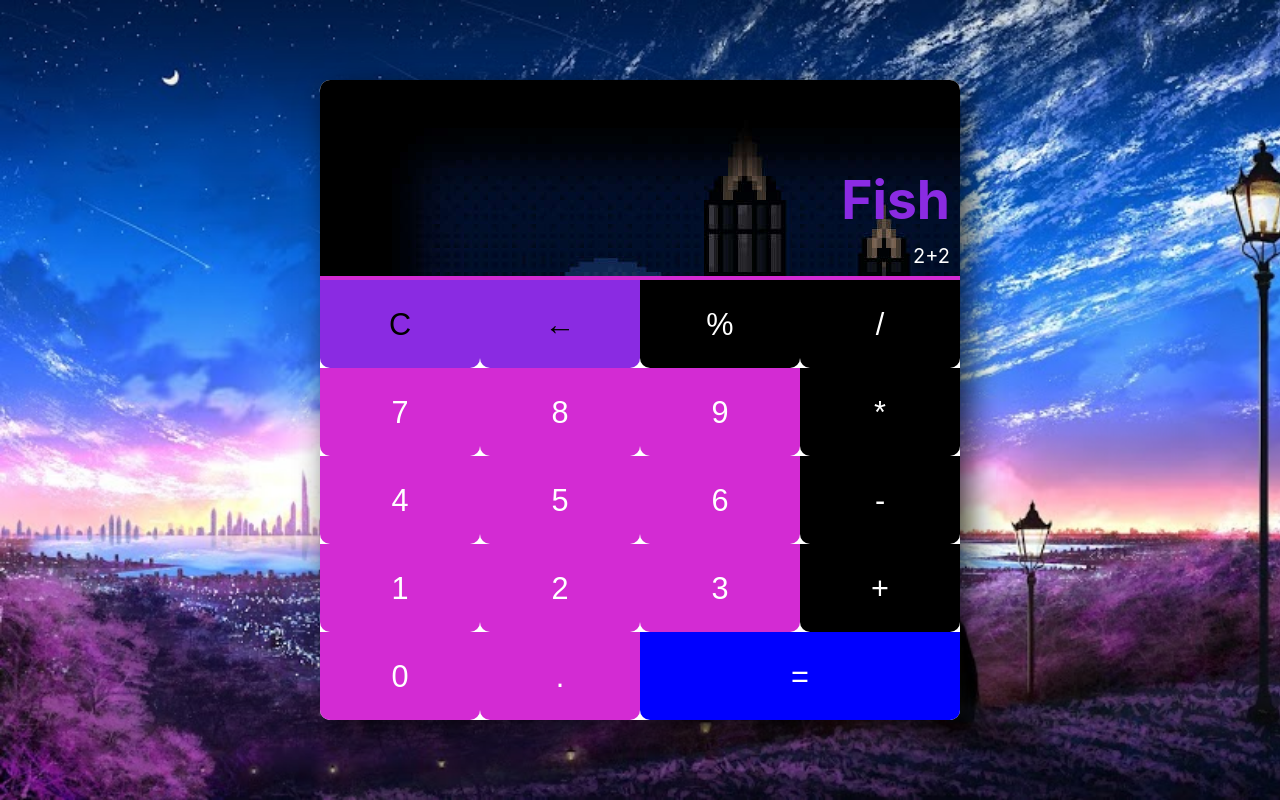
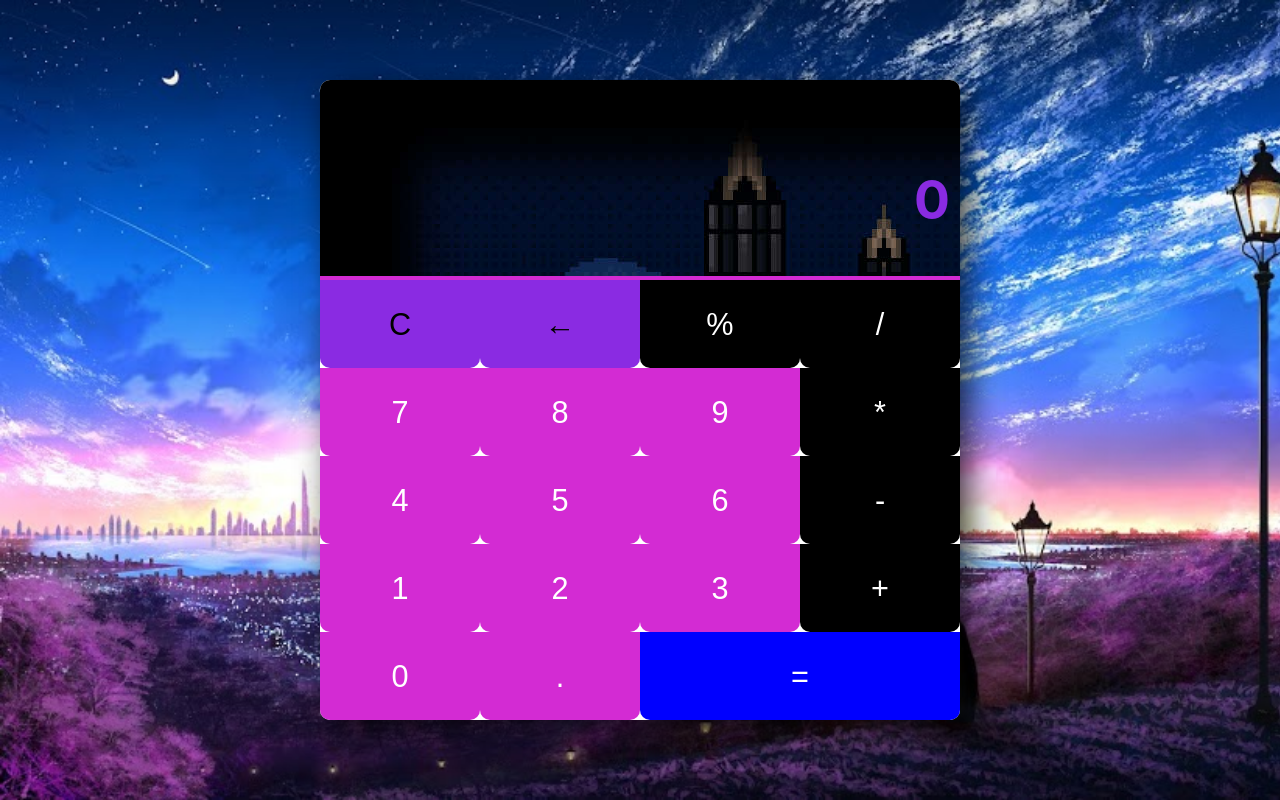
Before and after one commit to ZackerySpears/React-Calculator, a React (Create React App) app: page / in a window 1280 px wide. Built offline with nearby package versions, Linux system fonts and the light colour scheme.

Commit message:
Changed Calculator Default

```diff
--- a/src/components/Calculator/Calculator.js
+++ b/src/components/Calculator/Calculator.js
@@ -12,8 +12,8 @@ class Calculator extends Component {
         super(props);
 
         this.state = {
-            equation: '2+2',
-            result: 'Fish'
+            equation: '',
+            result: 0
         }
     }
 
```
